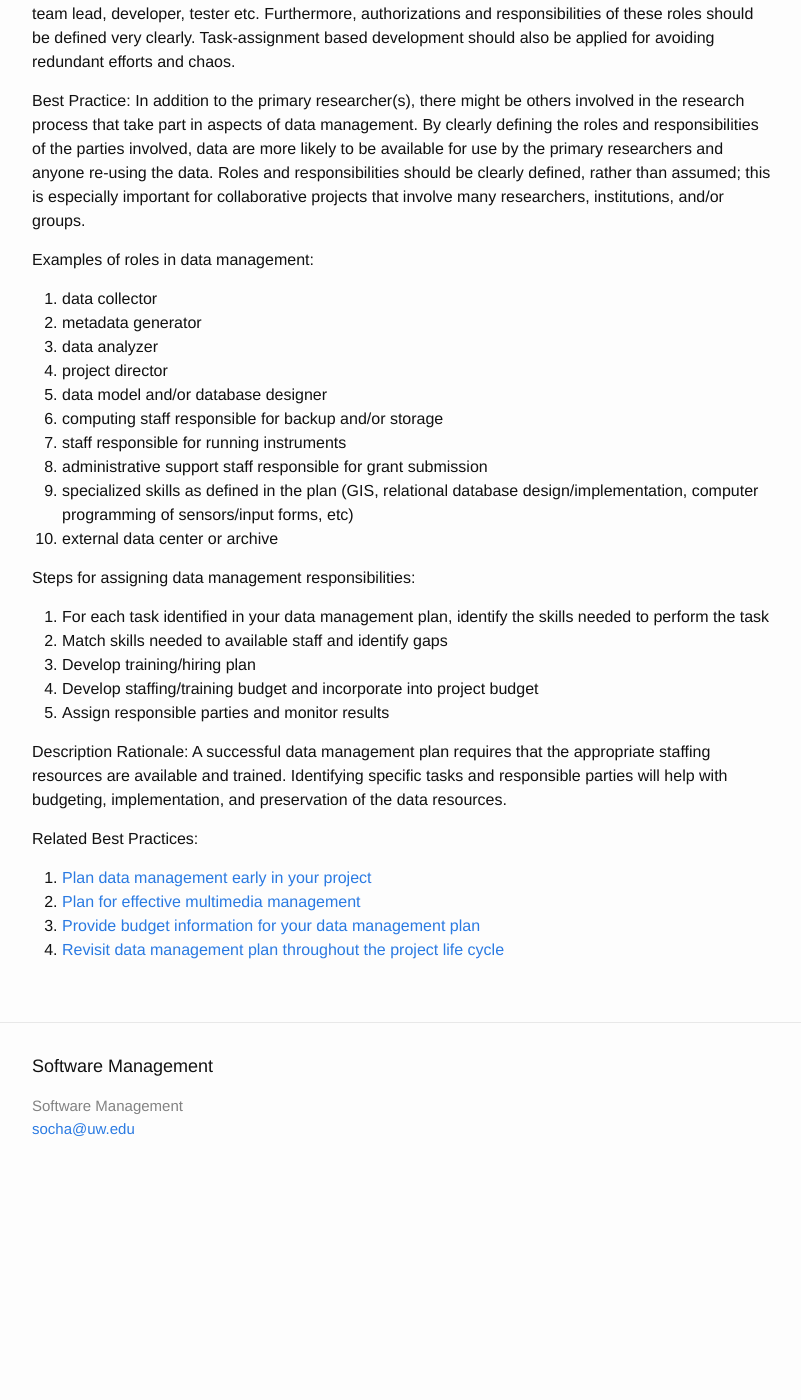
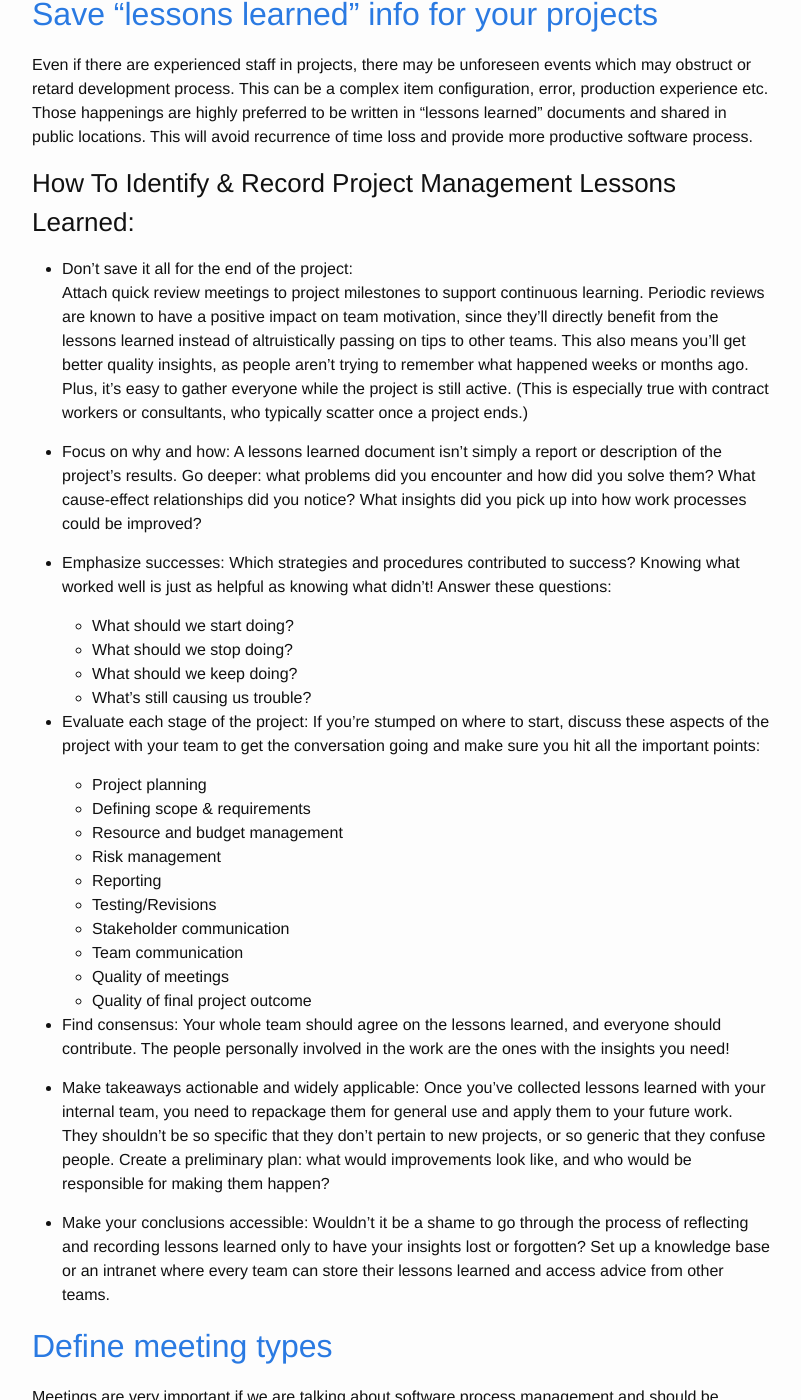
Before and after one commit to css566/css566.github.io, a Jekyll site: the page built from _posts/2016-04-28-Practices_Defines_Roles.md, in a window 1280 px wide and 1400 px high, scrolled down 378 px. Shown: the whole window, without its empty margins (238-1039 px from the left). Built offline with Jekyll 4.4.1, drawn with Linux system fonts in a browser that asks for light colours; comment, search, counter and statistics services are not loaded; before the commit the page ends 1578 px from its top, so only the background shows below that; some of the changed text lies outside the part shown.

Commit message:
Updating the file with all the practices of SM

```diff
--- a/_posts/2016-04-28-Practices_Defines_Roles.md
+++ b/_posts/2016-04-28-Practices_Defines_Roles.md
@@ -1,12 +1,63 @@
 ---
 layout: post
-title: Define roles and assign responsibilities for data management
+title: Best practices for Software Management with respect to social aspect
 ---
 
-Define roles and assign responsibilities for data management
+Best practices for Software Management with respect to social aspect
 =================================
 
-In this, we will discuss the one of the various practices of Software Management with respect to the social aspect.
+In this, we will discuss the various practices of Software Management with respect to the social aspect.
+
+## [Save "lessons learned" info for your projects](https://www.wrike.com/blog/need-record-project-management-lessons-learned-tips-templates/)
+
+Even if there are experienced staff in projects, there may be unforeseen events which may obstruct or retard development process. This can be a complex item configuration, error, production experience etc. Those happenings are highly preferred to be written in "lessons learned" documents and shared in public locations. This will avoid recurrence of time loss and provide more productive software process.
+
+### How To Identify & Record Project Management Lessons Learned:
+
+* Don’t save it all for the end of the project:
+   Attach quick review meetings to project milestones to support continuous learning. Periodic reviews are known to have a positive impact on team motivation, since they’ll directly benefit from the lessons learned instead of altruistically passing on tips to other teams. This also means you’ll get better quality insights, as people aren’t trying to remember what happened weeks or months ago. Plus, it’s easy to gather everyone while the project is still active. (This is especially true with contract workers or consultants, who typically scatter once a project ends.)
+
+* Focus on why and how:
+  A lessons learned document isn’t simply a report or description of the project’s results. Go deeper: what problems did you encounter and how did you solve them? What cause-effect relationships did you notice? What insights did you pick up into how work processes could be improved?
+
+* Emphasize successes:
+  Which strategies and procedures contributed to success? Knowing what worked well is just as helpful as knowing what didn’t! Answer these questions:
+
+    - What should we start doing?
+    - What should we stop doing?
+    - What should we keep doing?
+    - What’s still causing us trouble?
+
+* Evaluate each stage of the project:
+  If you’re stumped on where to start, discuss these aspects of the project with your team to get the conversation going and make sure you hit all the important points:
+
+    - Project planning
+    - Defining scope & requirements
+    - Resource and budget management
+    - Risk management
+    - Reporting
+    - Testing/Revisions
+    - Stakeholder communication
+    - Team communication
+    - Quality of meetings
+    - Quality of final project outcome
+
+* Find consensus:
+  Your whole team should agree on the lessons learned, and everyone should contribute. The people personally involved in the work are the ones with the insights you need!
+
+* Make takeaways actionable and widely applicable:
+  Once you’ve collected lessons learned with your internal team, you need to repackage them for general use and apply them to your future work. They shouldn’t be so specific that they don’t pertain to new projects, or so generic that they confuse people. Create a preliminary plan: what would improvements look like, and who would be responsible for making them happen?
+
+* Make your conclusions accessible:
+  Wouldn’t it be a shame to go through the process of reflecting and recording lessons learned only to have your insights lost or forgotten? Set up a knowledge base or an intranet where every team can store their lessons learned and access advice from other teams.
+
+
+## [Define meeting types](https://dzone.com/articles/10-software-process-management)
+
+Meetings are very important if we are talking about software process management and should be defined in detail (meeting participants context, average duration etc.). Team members should also obey meeting rules. This will bring more productive meeting and development process, and will avoid losing time unnecessarily.
+
+
+## [Define roles and tasks of team members](https://www.dataone.org/best-practices/define-roles-and-assign-responsibilities-data-management)
 
 For productivity, roles of team members should be defined clearly. These roles may be project manager, team lead, developer, tester etc. Furthermore, authorizations and responsibilities of these roles should be defined very clearly. Task-assignment based development should also be applied for avoiding redundant efforts and chaos.
 
```
Also changed, not shown: other parts of _posts/2016-04-28-Practices_Defines_Roles.md (+10 -10 lines).
